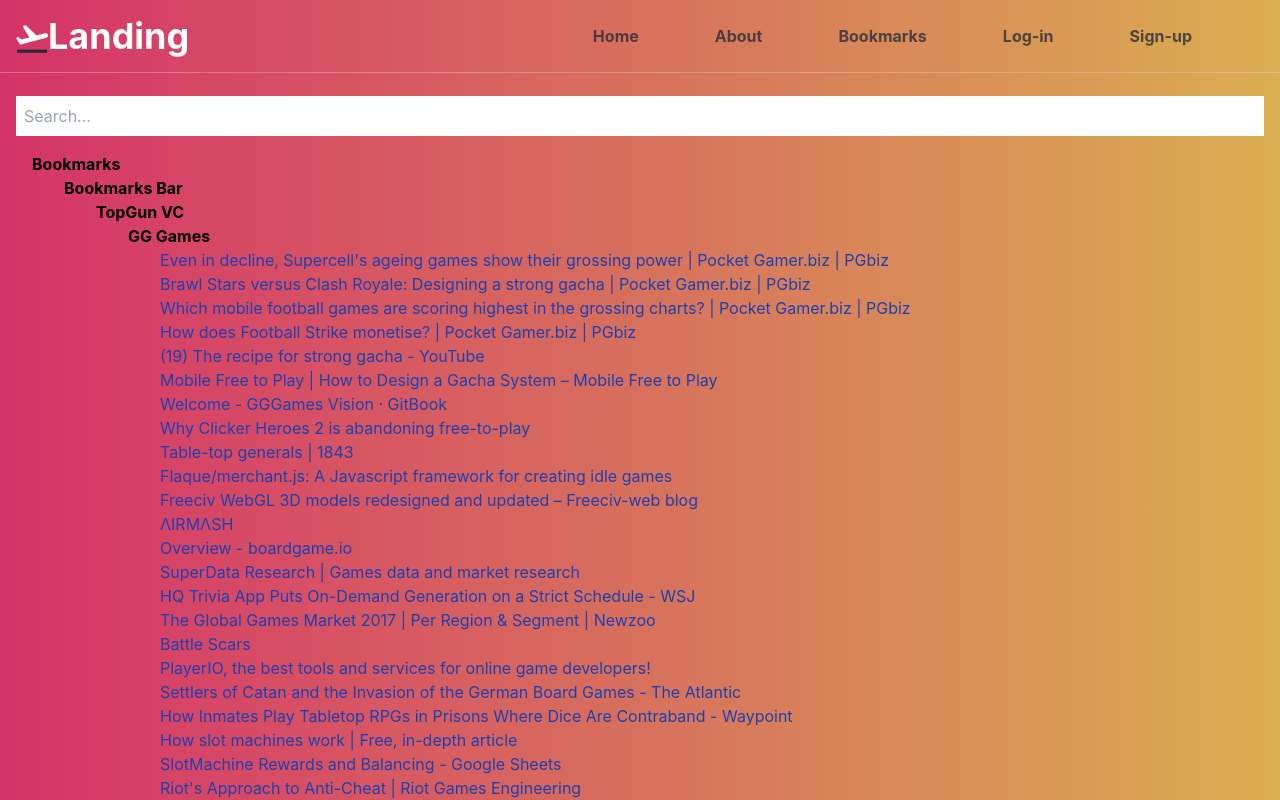
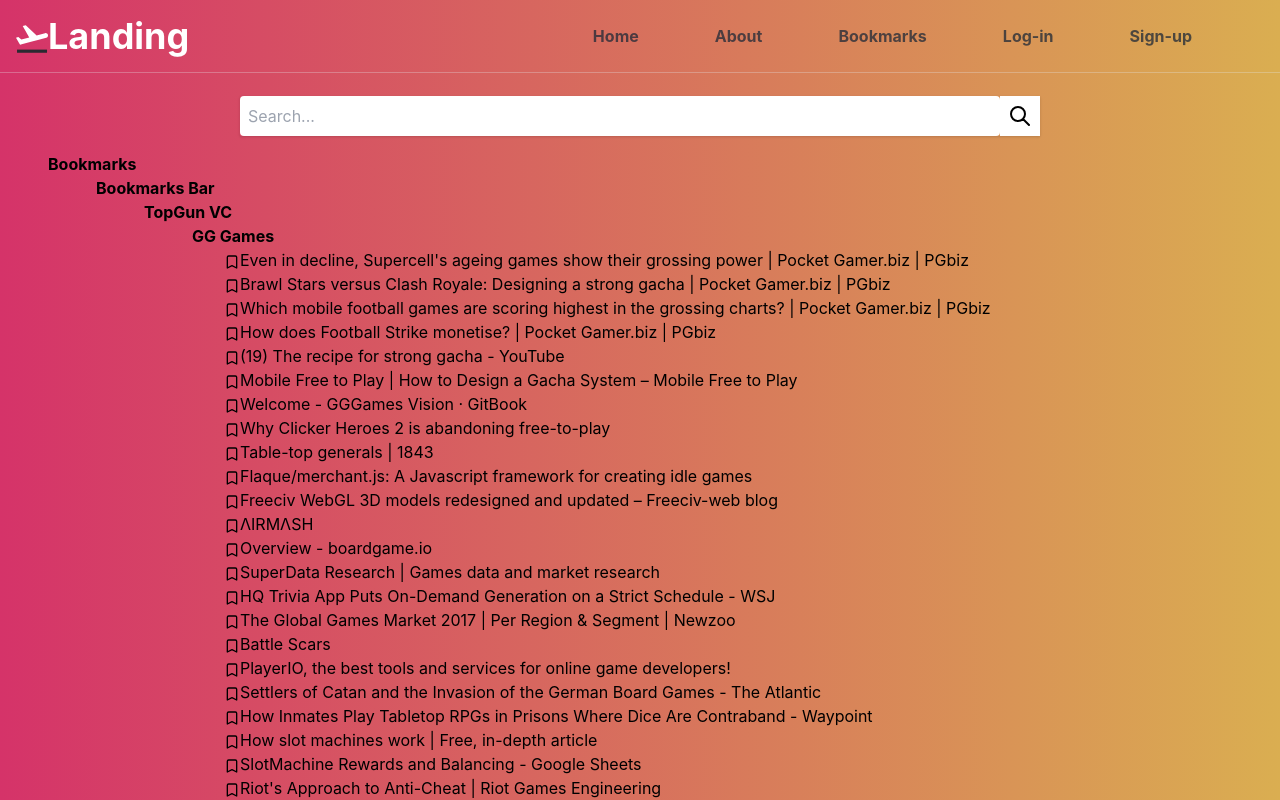
Before and after one commit to sid-player/Top-Gun, a React (Create React App) app: page /Bookmarks in a window 1280 px wide. Shown: the top 800 px of the page. Built offline with nearby package versions, Linux system fonts and the light colour scheme.

Commit message:
styling search

```diff
--- a/src/Mycomponents/LandingComponents/Format.js
+++ b/src/Mycomponents/LandingComponents/Format.js
@@ -3,7 +3,11 @@
 function Url({object}){
     return (
         <>
-            <a href={object.url} rel="noreferrer" target="_blank" className="text-blue-800 pl-8 block text-left overflow-ellipsis">{object.name}</a>
+            <a href={object.url} rel="noreferrer" target="_blank" className=" pl-8 block text-left overflow-ellipsis">
+            <svg xmlns="http://www.w3.org/2000/svg" class="h-4 w-4 inline-block" fill="none" viewBox="0 0 24 24" stroke="currentColor">
+  <path stroke-linecap="round" stroke-linejoin="round" stroke-width="2" d="M5 5a2 2 0 012-2h10a2 2 0 012 2v16l-7-3.5L5 21V5z" />
+</svg>
+                 {object.name}</a>
         </>
     );
 }
@@ -16,7 +20,7 @@
     {
         const formatted = object.children.map((obj)=><Format key={obj.id} object={obj}/>);
         return (
-            <div className="pl-8">
+            <div className="ml-8 pl-4">
                 <button onClick={(e)=>setVisbility((prev)=>!prev)} className="font-bold w-full text-left">{object.name}</button>
                 <div className={visibility?"":"hidden"}>{formatted}</div>
             </div>
--- a/src/Mycomponents/LandingComponents/SearchBar.js
+++ b/src/Mycomponents/LandingComponents/SearchBar.js
@@ -36,14 +36,25 @@
         {
             array.sort((a,b)=>b[0]-a[0]);
             let tempDisplay = array.map(item=>
-            <a className="link block mx-2 text-blue-700" rel="noreferrer" target="_blank" href={item[1].url} key={item[1].id}>{item[1].name}</a>);
+            <a className="link block mx-2 my-2 text-black-400" rel="noreferrer" target="_blank" href={item[1].url} key={item[1].id}>
+            <svg xmlns="http://www.w3.org/2000/svg" className="h-4 w-4 inline-block mx-2" fill="none" viewBox="0 0 24 24" stroke="currentColor">
+  <path stroke-linecap="round" stroke-linejoin="round" stroke-width="2" d="M21 21l-6-6m2-5a7 7 0 11-14 0 7 7 0 0114 0z" />
+</svg>
+            {item[1].name}</a>);
             setDisplay(tempDisplay);
         }
     }
 
     return (
-    <div className="Search m-4">
-        <input className="w-full p-2" type="text" placeholder="Search..." onChange={event=> {onChangeHandler(event.target.value)}} />
+    <div className="Search my-4 mx-60">
+        <div className="shadow flex">
+        <input className="w-full rounded p-2" type="text" placeholder="Search..." onChange={event=> {onChangeHandler(event.target.value)}} />
+        <button className="bg-white  w-auto flex justify-end items-center text-black-500 p-2 hover:text-blue-400">
+        <svg xmlns="http://www.w3.org/2000/svg" className="h-6 w-6" fill="none" viewBox="0 0 24 24" stroke="currentColor">
+  <path stroke-linecap="round" stroke-linejoin="round" stroke-width="2" d="M21 21l-6-6m2-5a7 7 0 11-14 0 7 7 0 0114 0z" />
+</svg>
+    </button>
+    </div>
         <div className="relative">
             <div className="absolute bg-white w-full top-0">{display}</div>
         </div>
```
